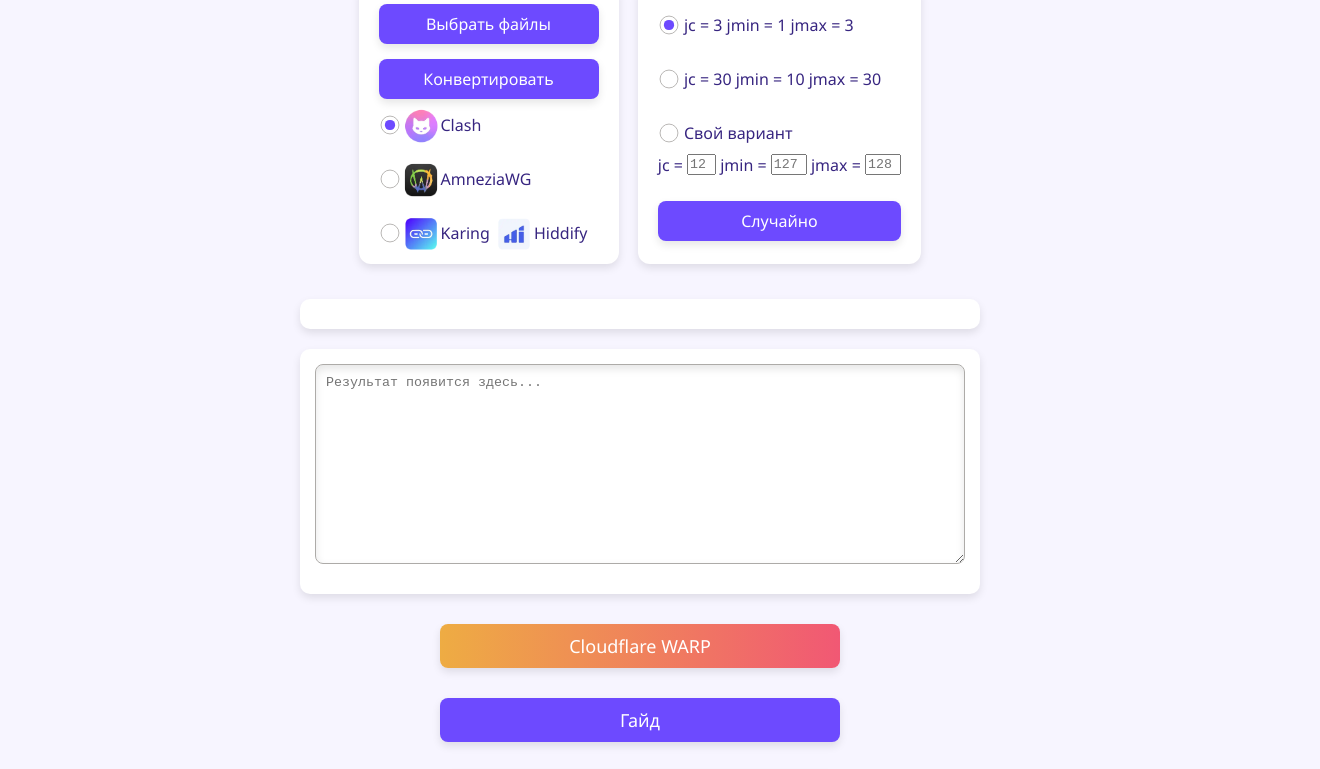
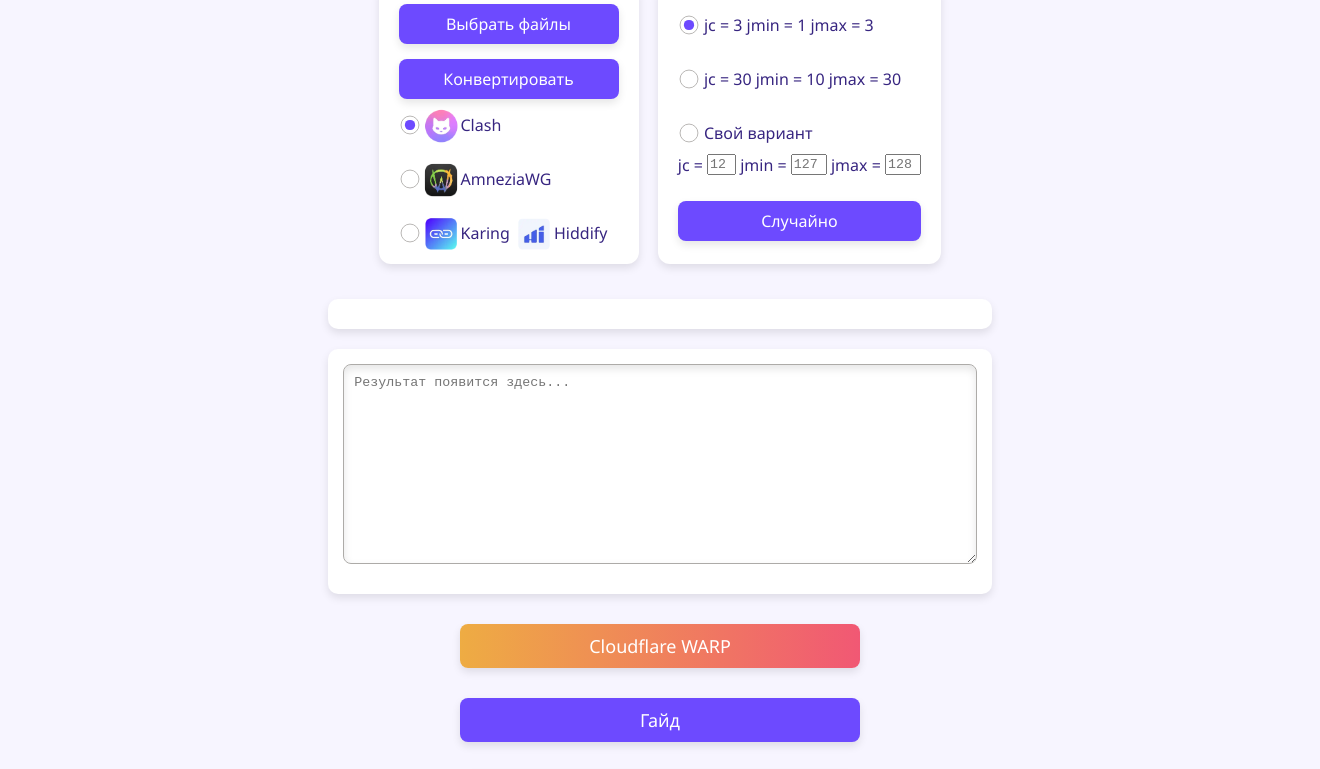
Before and after one commit to protontestguide/ProtonVPN-Converter, a plain HTML site: page index.html in a window 1280 px wide. Shown: the part 160-929 px from the top of the page, 1320 px wide, since content can reach past the window. Drawn offline with Linux system fonts and the light colour scheme.

Commit message:
Update styles.css

```diff
--- a/styles.css
+++ b/styles.css
@@ -1,7 +1,9 @@
-   html, body {
-      margin: 0;
-      padding: 0;
-      min-height: 100vh;
+body {
+    display: flex;
+    justify-content: center;
+    align-items: center;
+    width: 100%;
+    margin: 0;
     }
 
     body {
```
